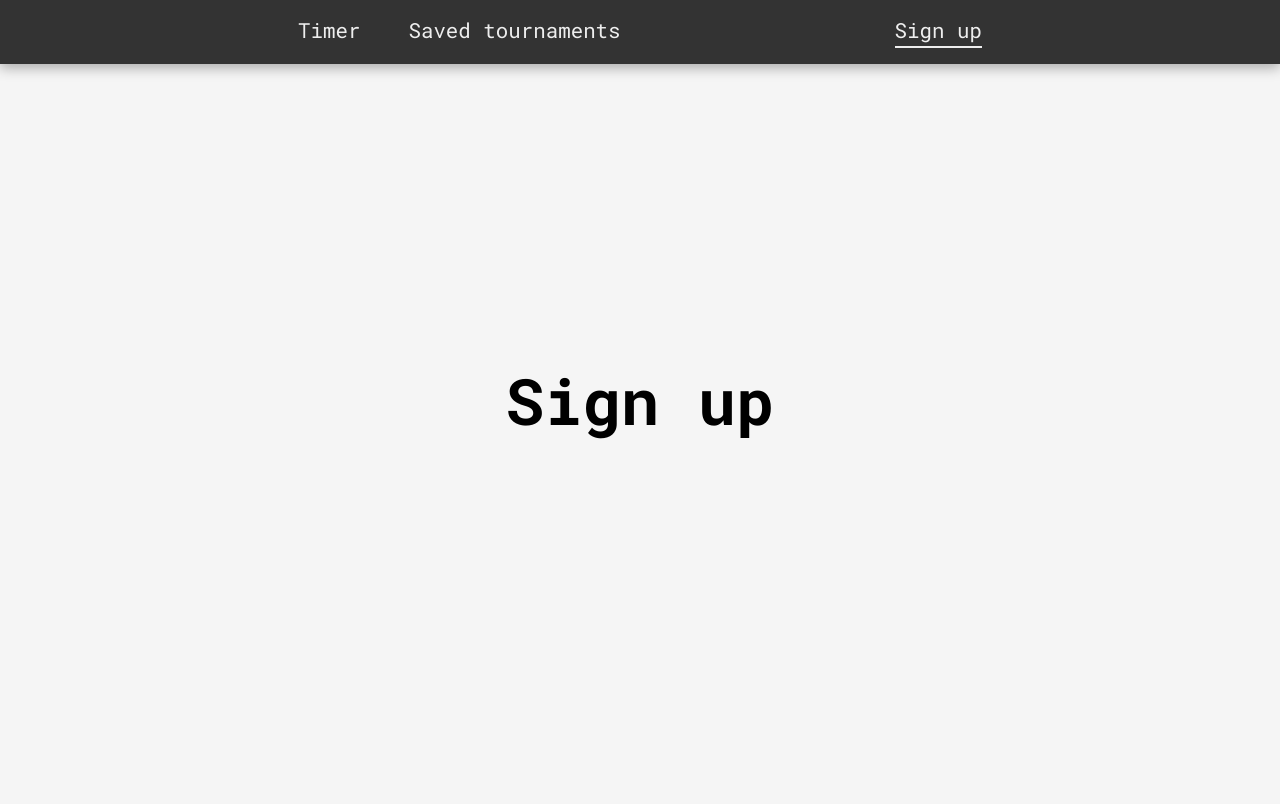
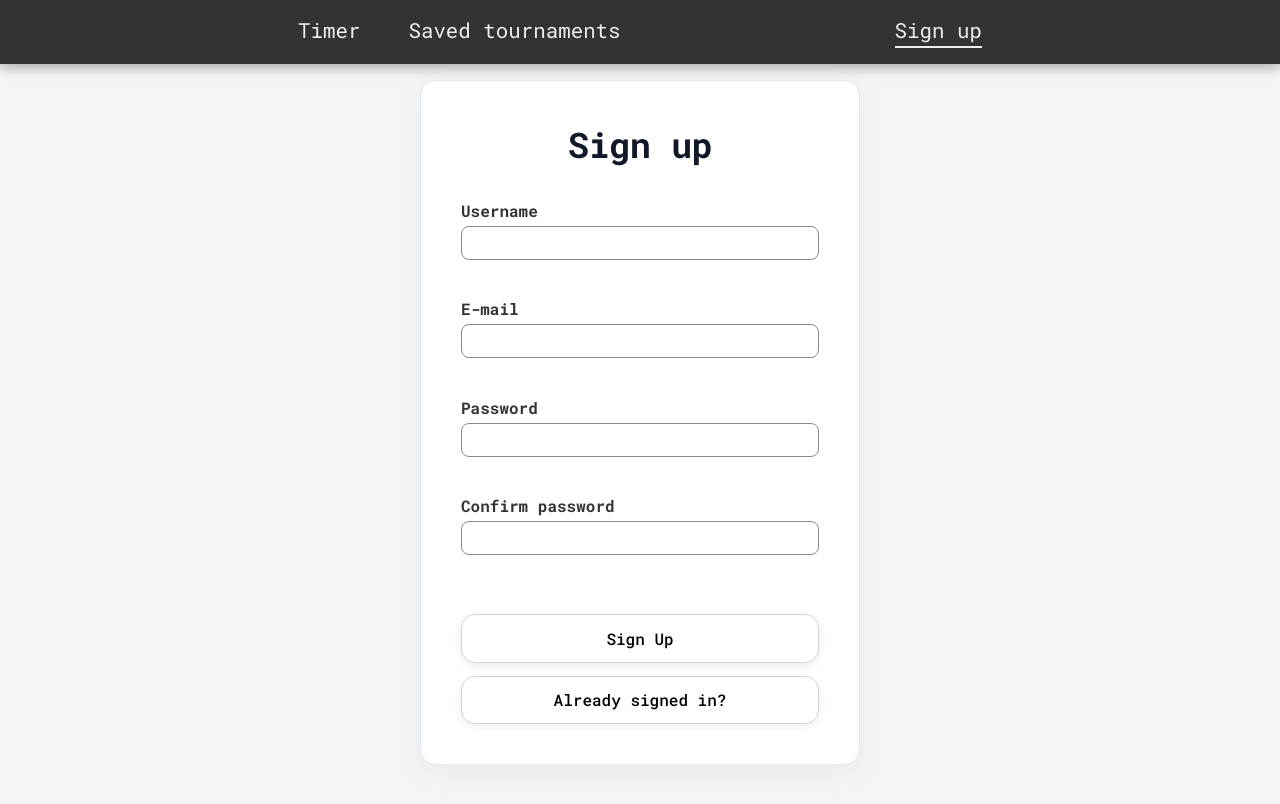
Before and after one commit to mszymanski1997/poker-tournament-manager, a React (Vite) app in the folder frontend/: page /poker-tournament-manager/auth in a window 1280 px wide. Shown: the top 804 px of the page. Built offline with nearby package versions, Linux system fonts and the light colour scheme.

Commit message:
feat(frontend-auth): create Auth form UI with login and signup mode toggle

```diff
--- a/frontend/src/pages/Auth/Auth.module.scss
+++ b/frontend/src/pages/Auth/Auth.module.scss
@@ -3,8 +3,65 @@
 	justify-content: center;
 	align-items: center;
 	min-height: calc(100vh - 60px);
-	padding-top: 60px;
-	.title {
-		margin: 100px auto;
+	padding: 2rem 1rem;
+	background-color: #f4f5f7;
+	margin-top: 3rem;
+}
+
+.card {
+	background-color: #ffffff;
+	border: 1px solid #e2e8f0;
+	border-radius: 16px;
+	padding: 2.5rem 2.5rem;
+	width: 100%;
+	max-width: 440px;
+	box-shadow: 0 10px 30px rgba(0, 0, 0, 0.05);
+	display: flex;
+	flex-direction: column;
+	align-items: center;
+}
+
+.title {
+	font-size: 2.2rem;
+	font-weight: 700;
+	color: #111827;
+	margin-bottom: 2rem;
+	text-align: center;
+	letter-spacing: -0.5px;
+}
+
+.form {
+	width: 100%;
+	display: flex;
+	flex-direction: column;
+	gap: 1.5rem;
+}
+
+.inputsGroup {
+	display: flex;
+	flex-direction: column;
+	gap: 1.2rem;
+	width: 100%;
+}
+
+.actions {
+	display: flex;
+	flex-direction: column;
+	gap: 0.8rem;
+	margin-top: 1rem;
+	width: 100%;
+
+	button {
+		width: 100%;
 	}
 }
+
+@media (max-width: 480px) {
+	.card {
+		padding: 2rem 1.5rem;
+	}
+
+	.title {
+		font-size: 1.8rem;
+	}
+}
--- a/frontend/src/pages/Auth/Auth.tsx
+++ b/frontend/src/pages/Auth/Auth.tsx
@@ -1,9 +1,39 @@
+import { Form } from 'react-router-dom';
 import styles from './Auth.module.scss';
+import Input from '../../components/shared/FormElements/Input';
+import Button from '../../components/shared/Button/Button';
+import { useState } from 'react';
 
 const Auth = () => {
+	const [isSignUpMode, setIsSignUpMode] = useState<boolean>(true);
+
 	return (
 		<div className={styles.container}>
-			<h1 className={styles.title}>Sign up</h1>
+			<div className={styles.card}>
+				<h1 className={styles.title}>{isSignUpMode ? 'Sign up' : 'Login'}</h1>
+
+				<Form className={styles.form}>
+					<div className={styles.inputsGroup}>
+						{isSignUpMode && <Input label='Username' type='text' />}
+						<Input label='E-mail' type='email' />
+						<Input label='Password' type='password' />
+						{isSignUpMode && <Input label='Confirm password' type='password' />}
+					</div>
+
+					<div className={styles.actions}>
+						<Button type='submit' size='big'>
+							{isSignUpMode ? 'Sign Up' : 'Login'}
+						</Button>
+						<Button
+							type='button'
+							size='big'
+							onClick={() => setIsSignUpMode(!isSignUpMode)}
+						>
+							{isSignUpMode ? 'Already signed in?' : 'Create account'}
+						</Button>
+					</div>
+				</Form>
+			</div>
 		</div>
 	);
 };
```
